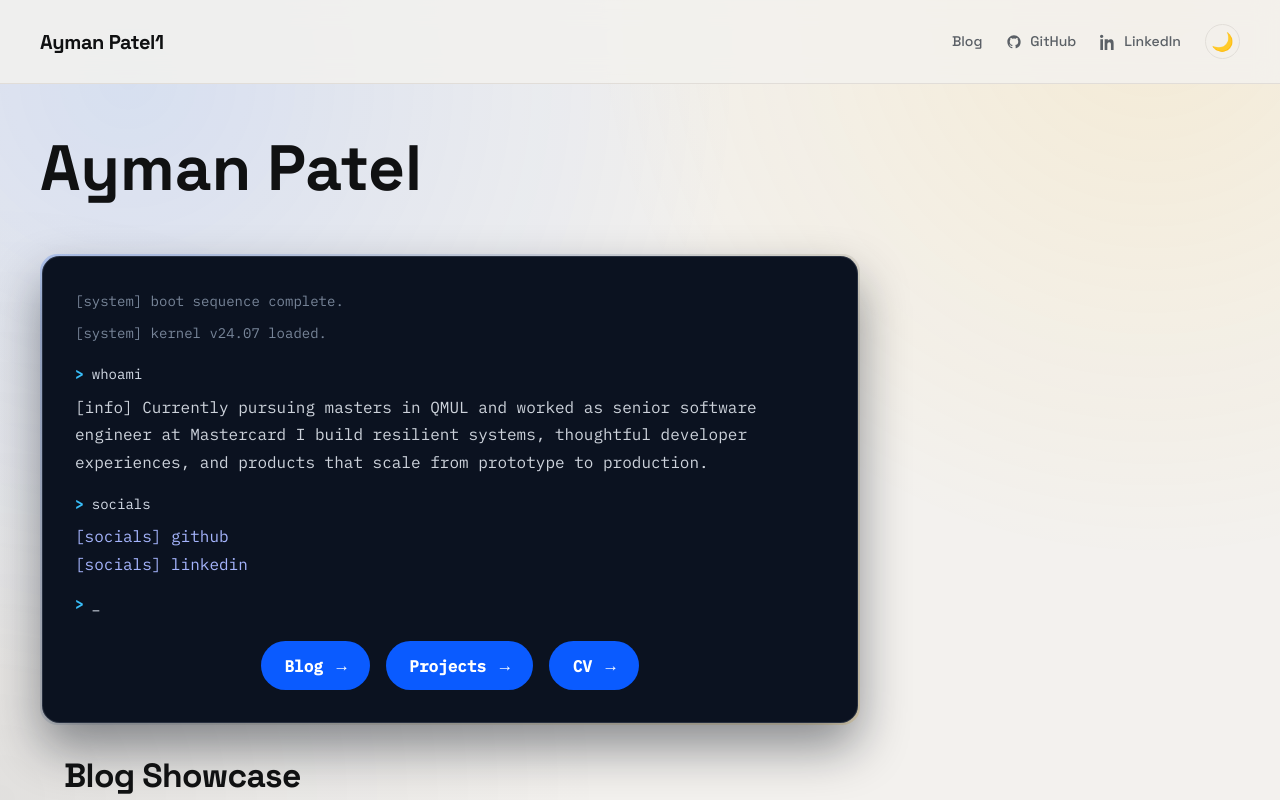
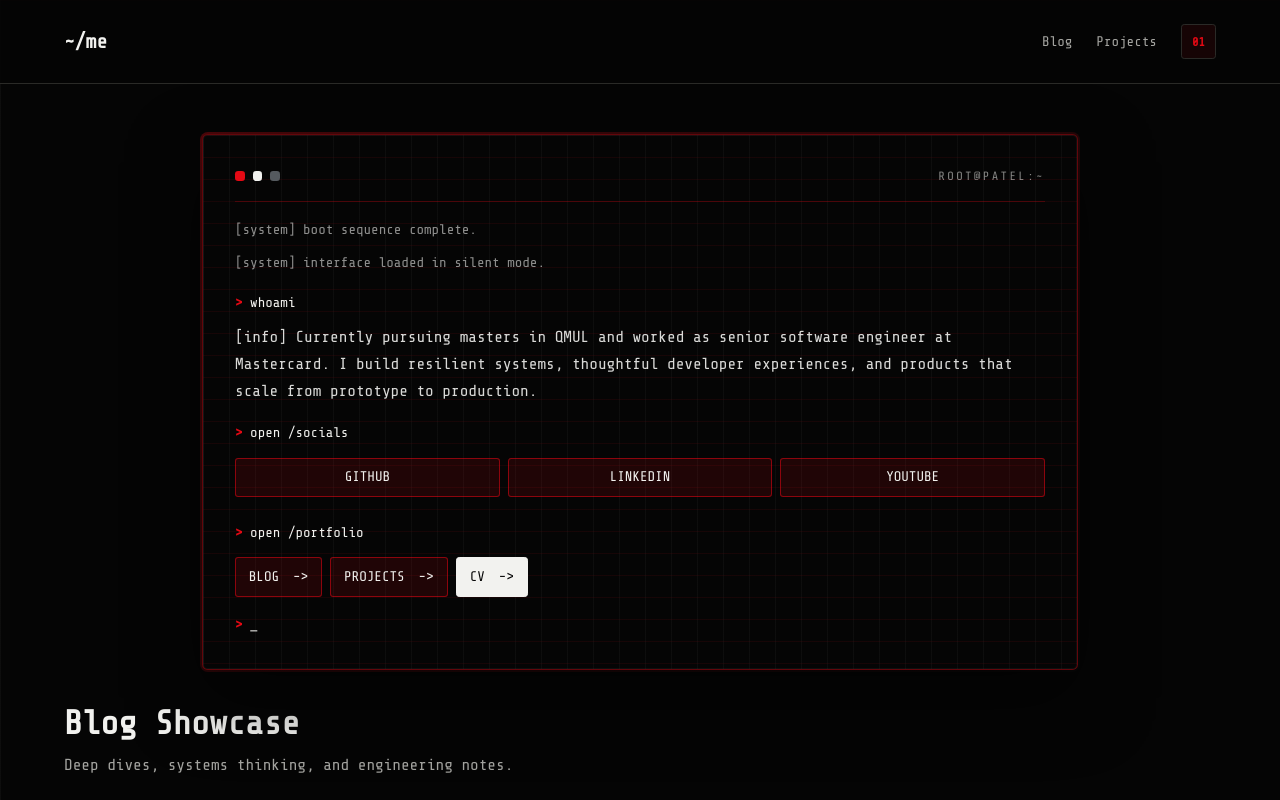
Before and after one commit to aymanapatel/patel-of-thoughts, an Astro site: page /me in a window 1280 px wide. Shown: the top 800 px of the page. Built offline with nearby package versions, Linux system fonts and the light colour scheme; Astro itself is replaced by a stand-in of ours; some packages are replaced by stand-ins of ours; no server answers.

Commit message:
Make portfolio terminal themed

```diff
--- a/src/components/BaseLayout.astro
+++ b/src/components/BaseLayout.astro
@@ -11,8 +11,9 @@ interface Props {
 }
 
 const { title, description, navVariant = "patel" } = Astro.props;
-const site_title = navVariant === "me" ? "Ayman Patel1" : "Patel of thought";
-const site_href = navVariant === "me" ? "me" : "/";
+const site_title = navVariant === "me" ? "Ayman Patel" : "Patel of thought";
+const site_label = navVariant === "me" ? "~/me" : site_title;
+const site_href = navVariant === "me" ? "/me" : "/";
 const site_description = navVariant === "me" ? "Ayman's Portfolio" : "Patel of thought platform";
 const site_url = import.meta.env.PUBLIC_SITE_URL || "https://patelofthought.com";
 const title_text = title ? `${title} | ${site_title}` : site_title;
@@ -21,18 +22,7 @@ const navLinks =
   navVariant === "me"
     ? [
         { label: "Blog", href: profile.links.blog },
-        {
-          label: "GitHub",
-          href: profile.links.github,
-          icon: "github",
-          external: true,
-        },
-        {
-          label: "LinkedIn",
-          href: profile.links.linkedin,
-          icon: "linkedin",
-          external: true,
-        },
+        { label: "Projects", href: "/me#projects" },
       ]
     : [
         {
@@ -77,10 +67,7 @@ const navLinks =
 
     <script is:inline>
       const savedTheme = localStorage.getItem("theme");
-      const prefersDark = window.matchMedia(
-        "(prefers-color-scheme: dark)",
-      ).matches;
-      const theme = savedTheme || (prefersDark ? "dark" : "light");
+      const theme = savedTheme || "dark";
       document.documentElement.setAttribute("data-theme", theme);
     </script>
   </head>
@@ -88,7 +75,7 @@ const navLinks =
     <CodeBlockWrapper>
       <header class="site-header">
         <div class="container nav">
-          <a href={site_href} class="site-title">{site_title}</a>
+          <a href={site_href} class="site-title">{site_label}</a>
           <nav class="nav-links">
             {navLinks.map((link) => (
               <a
@@ -96,26 +83,6 @@ const navLinks =
                 target={link.external ? "_blank" : undefined}
                 rel={link.external ? "noreferrer" : undefined}
               >
-                {link.icon === "github" && (
-                  <svg
-                    class="icon"
-                    viewBox="0 0 24 24"
-                    fill="currentColor"
-                    aria-hidden="true"
-                  >
-                    <path d="M12 2C6.477 2 2 6.484 2 12.017c0 4.425 2.865 8.18 6.839 9.504.5.092.682-.217.682-.483 0-.237-.008-.868-.013-1.703-2.782.605-3.369-1.343-3.369-1.343-.454-1.158-1.11-1.466-1.11-1.466-.908-.62.069-.608.069-.608 1.003.07 1.532 1.033 1.532 1.033.892 1.53 2.341 1.088 2.91.832.092-.647.35-1.088.636-1.338-2.22-.253-4.555-1.113-4.555-4.951 0-1.093.39-1.988 1.03-2.688-.103-.253-.446-1.272.098-2.65 0 0 .84-.27 2.75 1.026A9.564 9.564 0 0 1 12 6.844a9.56 9.56 0 0 1 2.504.337c1.909-1.296 2.748-1.026 2.748-1.026.546 1.378.203 2.397.1 2.65.64.7 1.028 1.595 1.028 2.688 0 3.848-2.338 4.695-4.566 4.944.359.309.678.92.678 1.855 0 1.337-.012 2.415-.012 2.743 0 .268.18.58.688.482A10.02 10.02 0 0 0 22 12.017C22 6.484 17.523 2 12 2Z" />
-                  </svg>
-                )}
-                {link.icon === "linkedin" && (
-                  <svg
-                    class="icon"
-                    viewBox="0 0 24 24"
-                    fill="currentColor"
-                    aria-hidden="true"
-                  >
-                    <path d="M4.98 3.5c0 1.38-1.11 2.5-2.48 2.5C1.11 6 0 4.88 0 3.5 0 2.12 1.11 1 2.5 1 3.87 1 4.98 2.12 4.98 3.5ZM0.5 8h4V24h-4V8Zm7.5 0h3.83v2.2h.05c.53-1 1.83-2.2 3.77-2.2 4.03 0 4.77 2.65 4.77 6.1V24h-4v-7.6c0-1.81-.03-4.14-2.52-4.14-2.53 0-2.92 1.98-2.92 4.02V24h-4V8Z" />
-                  </svg>
-                )}
                 {link.label}
               </a>
             ))}
@@ -154,13 +121,13 @@ const navLinks =
     display: flex;
     justify-content: space-between;
     align-items: center;
-    padding: var(--space-lg) 0;
+    padding: var(--space-lg);
   }
 
   .site-title {
     font-size: var(--font-size-xl);
     font-weight: 700;
-    letter-spacing: -0.02em;
+    letter-spacing: 0;
     color: var(--color-text);
   }
 
@@ -189,11 +156,14 @@ const navLinks =
   }
 
   :global(.theme-toggle) {
-    background: none;
+    background: rgba(229, 9, 20, 0.08);
     border: 1px solid var(--color-border);
-    border-radius: 999px;
+    border-radius: var(--radius-sm);
     padding: 0.35rem 0.55rem;
-    font-size: var(--font-size-lg);
+    color: var(--color-accent);
+    font-family: var(--font-mono);
+    font-size: var(--font-size-xs);
+    font-weight: 700;
     cursor: pointer;
     transition: border-color var(--transition-fast),
       background-color var(--transition-fast);
--- a/src/components/ThemeToggle.tsx
+++ b/src/components/ThemeToggle.tsx
@@ -4,10 +4,8 @@ export default function ThemeToggle() {
     const [theme, setTheme] = useState<'light' | 'dark'>('light');
 
     useEffect(() => {
-        // Check localStorage and system preference on mount
         const savedTheme = localStorage.getItem('theme') as 'light' | 'dark' | null;
-        const prefersDark = window.matchMedia('(prefers-color-scheme: dark)').matches;
-        const initialTheme = savedTheme || (prefersDark ? 'dark' : 'light');
+        const initialTheme = savedTheme || 'dark';
 
         setTheme(initialTheme);
         document.documentElement.setAttribute('data-theme', initialTheme);
@@ -27,7 +25,7 @@ export default function ThemeToggle() {
             aria-label="Toggle theme"
             title={`Switch to ${theme === 'light' ? 'dark' : 'light'} mode`}
         >
-            {theme === 'light' ? '🌙' : '☀️'}
+            {theme === 'light' ? '10' : '01'}
         </button>
     );
 }
--- a/src/pages/index.astro
+++ b/src/pages/index.astro
@@ -32,7 +32,9 @@ function shortSlug(slug: string): string {
   <section class="platform-hero">
     <div class="container platform-hero-grid">
       <div class="platform-hero-copy">
-        <h1 class="platform-title">A tech platform for builders.</h1>
+        <h1 class="platform-title">Patel of Thoughts
+          <br/>
+          A tech platform for builders.</h1>
         <p class="platform-tagline">
           Long-form engineering notes, pragmatic systems thinking, and video
           walkthroughs for people who ship.
--- a/src/pages/me.astro
+++ b/src/pages/me.astro
@@ -31,57 +31,71 @@ function shortSlug(slug: string): string {
 <BaseLayout title="Ayman Patel" description="Portfolio and selected writing." navVariant="me">
   <div class="hero">
     <div class="container hero-grid">
-      <div class="hero-top">
-        <h3 class="hero-title">{profile.name}</h3>
-      </div>
       <div class="hero-card">
         <div class="hero-card-inner hero-terminal">
+          <div class="terminal-bar" aria-hidden="true">
+            <span class="terminal-dot dot-red"></span>
+            <span class="terminal-dot dot-yellow"></span>
+            <span class="terminal-dot dot-green"></span>
+            <span class="terminal-title">root@patel:~</span>
+          </div>
           <p class="terminal-muted">[system] boot sequence complete.</p>
-          <p class="terminal-muted">[system] kernel v24.07 loaded.</p>
+          <p class="terminal-muted">[system] interface loaded in silent mode.</p>
           <p class="terminal-command">
             <span class="terminal-prompt">&gt;</span> whoami
           </p>
           <p class="terminal-info">
-            [info] {profile.role} {profile.tagline}
+            [info] {profile.role}. {profile.tagline}
           </p>
           <p class="terminal-command">
-            <span class="terminal-prompt">&gt;</span> socials
+            <span class="terminal-prompt">&gt;</span> open /socials
           </p>
-          <div class="terminal-socials">
+          <div class="terminal-socials" aria-label="Social links">
             <a
-              class="terminal-link"
+              class="terminal-button"
               href={profile.links.github}
               target="_blank"
               rel="noreferrer"
             >
-              [socials] github
+              GitHub
             </a>
             <a
-              class="terminal-link"
+              class="terminal-button"
               href={profile.links.linkedin}
               target="_blank"
               rel="noreferrer"
             >
-              [socials] linkedin
+              LinkedIn
+            </a>
+            <a
+              class="terminal-button"
+              href={profile.links.youtube}
+              target="_blank"
+              rel="noreferrer"
+            >
+              YouTube
             </a>
           </div>
           <p class="terminal-command">
+            <span class="terminal-prompt">&gt;</span> open /portfolio
+          </p>
+          <div class="terminal-actions" aria-label="Portfolio links">
+            <a class="terminal-action" href={profile.links.blog}>
+              Blog
+              <span class="button-arrow" aria-hidden="true">-&gt;</span>
+            </a>
+            <a class="terminal-action" href="/me#projects">
+              Projects
+              <span class="button-arrow" aria-hidden="true">-&gt;</span>
+            </a>
+            <a class="terminal-action terminal-action-light" href={profile.links.cv} target="_blank" rel="noreferrer">
+              CV
+              <span class="button-arrow" aria-hidden="true">-&gt;</span>
+            </a>
+          </div>
+          <p class="terminal-command terminal-cursor-line">
             <span class="terminal-prompt">&gt;</span> _
           </p>
-          <div class="hero-actions">
-            <a class="button cta-dark" href={profile.links.blog}>
-              Blog
-              <span class="button-arrow" aria-hidden="true">→</span>
-            </a>
-            <a class="button cta-dark" href="/me#projects">
-              Projects
-              <span class="button-arrow" aria-hidden="true">→</span>
-            </a>
-            <a class="button cta-light" href={profile.links.cv} target="_blank" rel="noreferrer">
-              CV
-              <span class="button-arrow" aria-hidden="true">→</span>
-            </a>
-          </div>
         </div>
       </div>
     </div>
@@ -257,70 +271,82 @@ function shortSlug(slug: string): string {
   .hero-grid {
     display: flex;
     flex-direction: column;
-    align-items: stretch;
+    align-items: center;
     text-align: left;
-    gap: var(--space-2xl);
-    padding: var(--space-2xl) 0 var(--space-xl);
-  }
-
-  .hero-top {
-    width: 100%;
-    display: grid;
-    grid-template-columns: 1fr auto;
-    align-items: center;
-    gap: var(--space-lg);
-  }
-
-  .hero-title {
-    margin: 0;
-    font-size: clamp(1.8rem, 6vw, 4rem);
-  }
-
-  .hero-actions {
-    justify-content: center;
-    flex-wrap: wrap;
-    gap: var(--space-md);
-    margin-top: var(--space-md);
+    padding: var(--space-2xl) var(--space-lg) var(--space-xl);
   }
 
   .hero-card {
     width: 100%;
-    max-width: 820px;
+    max-width: 880px;
+    margin: 0 auto;
   }
 
   .hero-card-inner.hero-terminal {
-    background: #0b1220;
-    border: 1px solid rgba(148, 163, 184, 0.2);
-    box-shadow: 0 24px 50px rgba(7, 13, 24, 0.45);
-    border-radius: var(--radius-lg);
+    background: #050505;
+    border: 1px solid rgba(229, 9, 20, 0.42);
+    box-shadow:
+      0 28px 70px rgba(0, 0, 0, 0.55),
+      inset 0 0 0 1px rgba(242, 242, 239, 0.04);
+    border-radius: var(--radius-md);
     padding: var(--space-xl);
     font-family: var(--font-mono);
     text-align: left;
-    color: #d6dde8;
+    color: #f2f2ef;
     display: flex;
     flex-direction: column;
     gap: var(--space-sm);
+    overflow: hidden;
+    position: relative;
+  }
+
+  .hero-card-inner.hero-terminal::before {
+    content: "";
+    position: absolute;
+    inset: 0;
+    background:
+      linear-gradient(rgba(229, 9, 20, 0.08) 1px, transparent 1px),
+      linear-gradient(90deg, rgba(242, 242, 239, 0.035) 1px, transparent 1px);
+    background-size: 100% 22px, 26px 100%;
+    pointer-events: none;
+  }
+
+  .hero-card-inner.hero-terminal > * {
+    position: relative;
+    z-index: 1;
   }
 
   @media (max-width: 900px) {
-    .hero-top {
-      grid-template-columns: 1fr;
-      justify-items: center;
-      text-align: center;
-    }
-
-    .hero-actions {
-      justify-content: center;
-    }
-
     .hero-card {
       margin: 0 auto;
     }
   }
 
+  .hero-terminal .terminal-bar {
+    padding: 0 0 var(--space-md);
+    margin-bottom: var(--space-sm);
+    border-bottom-color: rgba(229, 9, 20, 0.25);
+  }
+
+  .hero-terminal .terminal-dot {
+    border-radius: var(--radius-sm);
+  }
+
+  .hero-terminal .dot-red {
+    background-color: #e50914;
+  }
+
+  .hero-terminal .dot-yellow {
+    background-color: #f2f2ef;
+  }
+
+  .hero-terminal .dot-green {
+    background-color: #555a5f;
+  }
+
   .terminal-muted {
     margin: 0;
-    color: rgba(148, 163, 184, 0.8);
+    color: rgba(242, 242, 239, 0.58);
     font-size: var(--font-size-sm);
   }
 
@@ -330,29 +356,95 @@ function shortSlug(slug: string): string {
   }
 
   .terminal-prompt {
-    color: #38bdf8;
+    color: #e50914;
     font-weight: 600;
   }
 
   .terminal-info {
     margin: 0;
-    color: rgba(226, 232, 240, 0.9);
+    color: rgba(242, 242, 239, 0.9);
     line-height: 1.7;
   }
 
   .terminal-socials {
-    display: flex;
-    flex-direction: column;
-    gap: var(--space-xs);
+    display: grid;
+    grid-template-columns: repeat(3, minmax(0, 1fr));
+    gap: var(--space-sm);
+    margin: var(--space-xs) 0 var(--space-sm);
   }
 
-  .terminal-link {
-    color: #a5b4fc;
-    text-decoration: none;
+  .terminal-actions {
+    display: flex;
+    flex-wrap: wrap;
+    gap: var(--space-sm);
+    margin: var(--space-xs) 0 var(--space-sm);
   }
 
-  .terminal-link:hover {
-    color: #e0e7ff;
+  .terminal-button,
+  .terminal-action {
+    min-height: 2.45rem;
+    display: inline-flex;
+    align-items: center;
+    justify-content: center;
+    gap: var(--space-sm);
+    padding: 0.55rem 0.8rem;
+    border: 1px solid rgba(229, 9, 20, 0.55);
+    border-radius: var(--radius-sm);
+    background: rgba(229, 9, 20, 0.12);
+    color: #f2f2ef;
+    font-size: var(--font-size-sm);
+    line-height: 1.2;
+    text-transform: uppercase;
+    text-decoration: none;
+    transition:
+      background-color var(--transition-fast),
+      border-color var(--transition-fast),
+      color var(--transition-fast),
+      transform var(--transition-fast);
+  }
+
+  .terminal-button:hover,
+  .terminal-action:hover {
+    background: #e50914;
+    border-color: #e50914;
+    color: #ffffff;
+    transform: translateY(-1px);
+  }
+
+  .terminal-action-light {
+    background: #f2f2ef;
+    border-color: #f2f2ef;
+    color: #050505;
+  }
+
+  .terminal-action-light:hover {
+    background: #ffffff;
+    border-color: #ffffff;
+    color: #050505;
+  }
+
+  .terminal-cursor-line {
+    margin-top: 0;
+  }
+
+  @media (max-width: 640px) {
+    .hero-card-inner.hero-terminal {
+      padding: var(--space-lg);
+    }
+
+    .terminal-socials {
+      grid-template-columns: 1fr;
+    }
+
+    .terminal-actions {
+      display: grid;
+      grid-template-columns: 1fr;
+    }
+
+    .terminal-button,
+    .terminal-action {
+      width: 100%;
+    }
   }
 
   .section-cta {
@@ -367,20 +459,20 @@ function shortSlug(slug: string): string {
   }
 
   [data-theme='dark'] .cta-dark {
-    background-color: #0f1115;
-    color: #f2f4f8;
-    border-color: #2a2f36;
+    background-color: var(--color-accent);
+    color: #ffffff;
+    border-color: var(--color-accent);
   }
 
   [data-theme='dark'] .cta-dark:hover {
-    background-color: #171a1f;
-    box-shadow: 0 12px 24px rgba(0, 0, 0, 0.3);
+    background-color: var(--color-accent-hover);
+    box-shadow: 0 12px 24px rgba(229, 9, 20, 0.28);
   }
 
   [data-theme='dark'] .cta-light {
-    background-color: #f2f4f8;
-    color: #0f1115;
-    border-color: #f2f4f8;
+    background-color: #f2f2ef;
+    color: #050505;
+    border-color: #f2f2ef;
   }
 
   [data-theme='dark'] .cta-light:hover {
--- a/src/styles/global.css
+++ b/src/styles/global.css
@@ -1,17 +1,17 @@
-@import url('https://fonts.googleapis.com/css2?family=IBM+Plex+Mono:wght@400;500&family=Space+Grotesk:wght@400;500;600;700&display=swap');
+@import url('https://fonts.googleapis.com/css2?family=IBM+Plex+Mono:wght@400;500;600;700&family=Share+Tech+Mono&display=swap');
 
 :root {
-  --color-bg: #f3f1ee;
+  --color-bg: #f4f4f1;
   --color-bg-secondary: #ffffff;
-  --color-text: #101112;
-  --color-text-secondary: #5b6066;
-  --color-border: #e1ddd8;
-  --color-accent: #0a5bff;
-  --color-accent-hover: #003bb3;
-  --color-highlight: #ffb703;
+  --color-text: #101010;
+  --color-text-secondary: #555a5f;
+  --color-border: #d8d8d2;
+  --color-accent: #d20a13;
+  --color-accent-hover: #a0060d;
+  --color-highlight: #111111;
 
-  --color-code-bg: #f0f2f5;
-  --color-code-border: #d3d7dd;
+  --color-code-bg: #ededeb;
+  --color-code-border: #cbc9c3;
 
   --space-xs: 0.25rem;
   --space-sm: 0.5rem;
@@ -21,8 +21,8 @@
   --space-2xl: 3rem;
   --space-3xl: 4.5rem;
 
-  --font-sans: "Space Grotesk", "Segoe UI", sans-serif;
-  --font-mono: "IBM Plex Mono", "SFMono-Regular", monospace;
+  --font-sans: "Share Tech Mono", "IBM Plex Mono", "OCR A Std", "Courier New", monospace;
+  --font-mono: "Share Tech Mono", "IBM Plex Mono", "OCR A Std", "Courier New", monospace;
 
   --font-size-xs: 0.75rem;
   --font-size-sm: 0.875rem;
@@ -41,25 +41,25 @@
   --reading-width: 70ch;
   --max-width: 1200px;
 
-  --radius-sm: 0.4rem;
-  --radius-md: 0.75rem;
-  --radius-lg: 1.1rem;
+  --radius-sm: 0.2rem;
+  --radius-md: 0.35rem;
+  --radius-lg: 0.5rem;
 
   --transition-fast: 150ms ease;
   --transition-base: 250ms ease;
 }
 
 [data-theme='dark'] {
-  --color-bg: #0f1115;
-  --color-bg-secondary: #171a1f;
-  --color-text: #f2f4f8;
-  --color-text-secondary: #a4aab3;
-  --color-border: #2a2f36;
-  --color-accent: #7aa2ff;
-  --color-accent-hover: #9bb6ff;
-  --color-highlight: #f4c95d;
-  --color-code-bg: #171a1f;
-  --color-code-border: #2f3440;
+  --color-bg: #050505;
+  --color-bg-secondary: #0e0e0e;
+  --color-text: #f2f2ef;
+  --color-text-secondary: #a4a4a0;
+  --color-border: #2a2a27;
+  --color-accent: #e50914;
+  --color-accent-hover: #ff3340;
+  --color-highlight: #ffffff;
+  --color-code-bg: #090909;
+  --color-code-border: #3a1114;
 }
 
 * {
@@ -81,10 +81,16 @@ body {
   min-height: 100vh;
   transition: background-color var(--transition-base), color var(--transition-base);
   background-image:
-    radial-gradient(circle at 10% 10%, rgba(10, 91, 255, 0.12), transparent 45%),
-    radial-gradient(circle at 90% 0%, rgba(255, 183, 3, 0.1), transparent 40%),
-    radial-gradient(circle at 0% 100%, rgba(17, 24, 39, 0.08), transparent 40%);
+    linear-gradient(rgba(210, 10, 19, 0.055) 1px, transparent 1px),
+    linear-gradient(90deg, rgba(16, 16, 16, 0.04) 1px, transparent 1px);
+  background-size: 100% 28px, 28px 100%;
   background-attachment: fixed;
+}
+
+[data-theme='dark'] body {
+  background-image:
+    linear-gradient(rgba(229, 9, 20, 0.08) 1px, transparent 1px),
+    linear-gradient(90deg, rgba(242, 242, 239, 0.035) 1px, transparent 1px);
 }
 
 img {
@@ -107,12 +113,12 @@ h6 {
 
 h1 {
   font-size: var(--font-size-5xl);
-  letter-spacing: -0.03em;
+  letter-spacing: 0;
 }
 
 h2 {
   font-size: var(--font-size-3xl);
-  letter-spacing: -0.02em;
+  letter-spacing: 0;
 }
 
 h3 {
@@ -177,9 +183,11 @@ pre code {
   background-color: var(--color-accent);
   color: white;
   border: 1px solid transparent;
-  border-radius: 999px;
+  border-radius: var(--radius-sm);
   font-size: var(--font-size-base);
   font-weight: 600;
+  font-family: var(--font-mono);
+  text-transform: uppercase;
   cursor: pointer;
   transition: transform var(--transition-fast),
     background-color var(--transition-fast),
@@ -189,7 +197,7 @@ pre code {
 .button:hover {
   background-color: var(--color-accent);
   transform: translateY(-1px);
-  box-shadow: 0 12px 24px rgba(10, 91, 255, 0.18);
+  box-shadow: 0 12px 24px rgba(210, 10, 19, 0.22);
 }
 
 .button.ghost {
@@ -288,7 +296,7 @@ pre code {
 }
 
 .hero-card {
-  background: linear-gradient(140deg, rgba(10, 91, 255, 0.2), rgba(255, 183, 3, 0.18));
+  background: linear-gradient(140deg, rgba(210, 10, 19, 0.35), rgba(16, 16, 16, 0.18));
   padding: 2px;
   border-radius: var(--radius-lg);
 }
@@ -301,11 +309,11 @@ pre code {
 }
 
 .hero-terminal {
-  background: linear-gradient(160deg, #0f1217, #151a22);
-  color: #e6e9ee;
-  border: 1px solid rgba(122, 162, 255, 0.2);
+  background: linear-gradient(160deg, #050505, #111111);
+  color: #f2f2ef;
+  border: 1px solid rgba(229, 9, 20, 0.38);
   box-shadow: inset 0 0 0 1px rgba(255, 255, 255, 0.03),
-    0 28px 60px rgba(8, 12, 18, 0.45);
+    0 28px 60px rgba(0, 0, 0, 0.55);
   font-family: var(--font-mono);
 }
 
@@ -342,14 +350,14 @@ pre code {
   font-size: var(--font-size-xs);
   text-transform: uppercase;
   letter-spacing: 0.2em;
-  color: rgba(230, 233, 238, 0.55);
+  color: rgba(242, 242, 239, 0.55);
 }
 
 .hero-card-title {
   font-size: var(--font-size-xs);
   text-transform: uppercase;
   letter-spacing: 0.28em;
-  color: rgba(122, 162, 255, 0.75);
+  color: rgba(229, 9, 20, 0.85);
   margin-bottom: var(--space-sm);
 }
 
@@ -378,7 +386,7 @@ pre code {
 }
 
 .terminal-prompt {
-  color: #7aa2ff;
+  color: #e50914;
   font-weight: 600;
 }
 
@@ -394,7 +402,7 @@ pre code {
 }
 
 .terminal-links .text-link:hover {
-  color: #7aa2ff;
+  color: #ff3340;
 }
 
 .content-stack {
@@ -529,8 +537,8 @@ pre code {
   align-items: center;
   gap: var(--space-xs);
   padding: 0.2rem 0.6rem;
-  border-radius: 999px;
-  background-color: rgba(10, 91, 255, 0.1);
+  border-radius: var(--radius-sm);
+  background-color: rgba(210, 10, 19, 0.1);
   color: var(--color-text);
   font-size: var(--font-size-xs);
   font-weight: 600;
```
